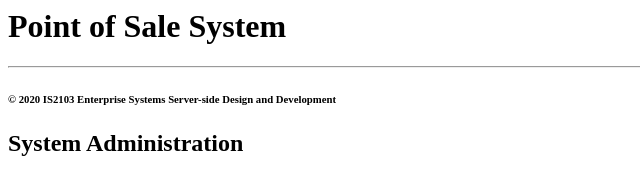
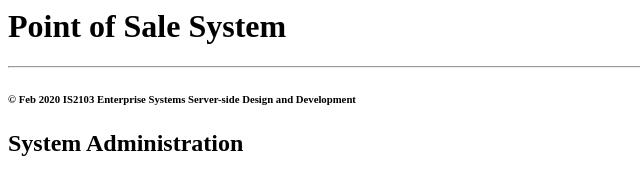
Before and after one commit to laurentiak/PointOfSaleSystemWeb, a plain HTML site: page index.html in a window 1280 px wide. Shown: the top 174 px of the page, 0-640 px from the left. Drawn offline with Linux system fonts and the light colour scheme.

Commit message:
modified index.html copyright

```diff
--- a/index.html
+++ b/index.html
@@ -6,7 +6,7 @@
 		<h1>Point of Sale System</h1>
 		<p>
 			<hr/>
-			<h6>&copy; 2020 IS2103 Enterprise Systems Server-side Design and Development</h6>
+			<h6>&copy; Feb 2020 IS2103 Enterprise Systems Server-side Design and Development</h6>
 		</p>
 	</body>
 </html>
```
